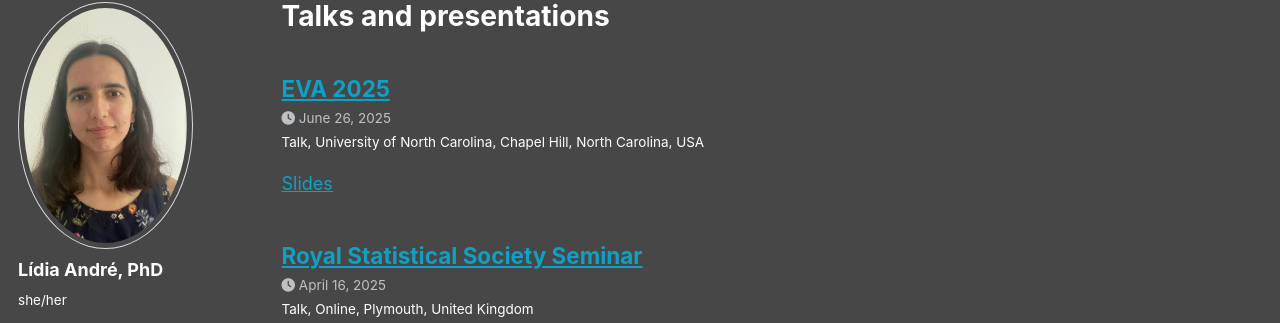
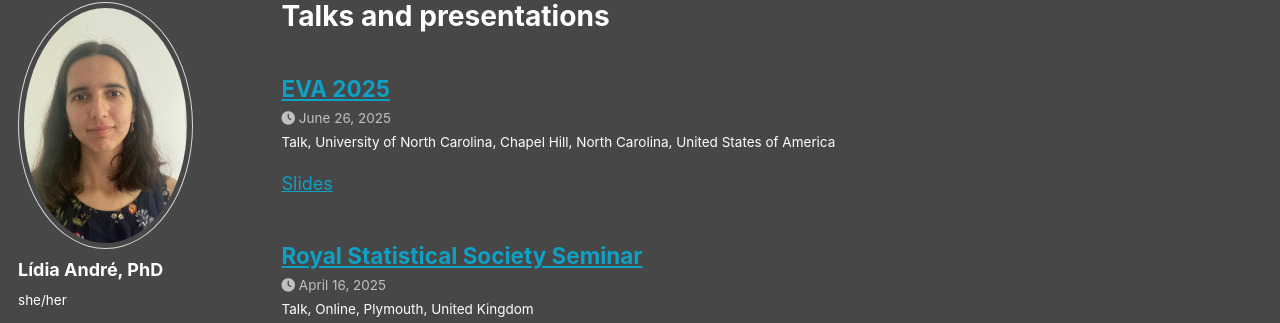
Before and after one commit to lidiamandre/lidiamandre.github.io, a Jekyll site: the page built from _pages/talks.html, in a window 1280 px wide and 900 px high. Shown: the part 104-427 px from the top of the window. Built offline with Jekyll 4.4.1, drawn with Linux system fonts in a browser that asks for light colours; some web fonts are replaced.

Commit message:
Update EVA2025.md

```diff
--- a/_talks/EVA2025.md
+++ b/_talks/EVA2025.md
@@ -4,7 +4,7 @@ collection: talks
 type: "Talk"
 venue: "University of North Carolina"
 date: 2025-06-26
-location: "Chapel Hill, North Carolina, USA"
+location: "Chapel Hill, North Carolina, United States of America"
 ---
 
 [Slides](/files/EVA2025.pdf)
```
